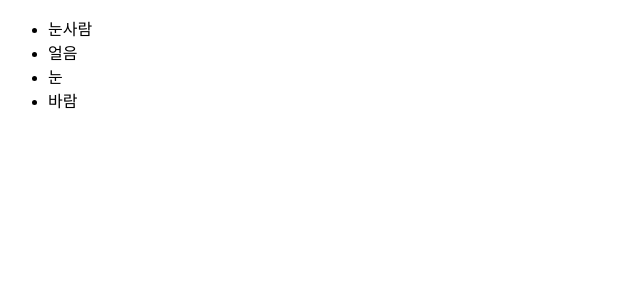
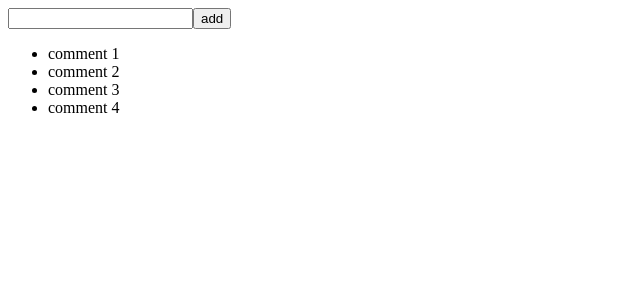
Before and after one commit to sangcheol-LEE/reactBasicStudy, a React (Create React App) app: page / in a window 1280 px wide. Shown: the top 300 px of the page, without its empty margins (0-640 px from the left). Built offline with nearby package versions, Linux system fonts and the light colour scheme.

Commit message:
add data

```diff
--- a/src/App.js
+++ b/src/App.js
@@ -1,12 +1,14 @@
 import React,{Component} from "react";
 import IterationSample from "./IterationSample";
+import Practice from "./Practice";
 
 
 class App extends Component {
   render() {
   return (
     <>
-    <IterationSample />
+    {/* <IterationSample /> */}
+    <Practice />
   </>
 
   );
--- a/src/IterationSample.js
+++ b/src/IterationSample.js
@@ -1,11 +1,46 @@
-import React from 'react'
+import React,{ useState } from 'react'
 
 
 const IterationSample = () => {
-    const names = ['눈사람', '얼음', '눈', '바람'];
-    const nameList = names.map(name => <li>{name}</li>);
 
-    return <ul>{nameList}</ul>
+    const [names, setNames] = useState([
+        {id:1, text: "SnowMan"},
+        {id:2, text: "Ice"},
+        {id:3, text: "Snow"},
+        {id:4, text: "Wind"}
+    ])
+
+    const [inputText, setInputText] = useState('')
+
+    const [nextId, setNextId] = useState(5)
+
+    const nameList = names.map(name => <li key={name.id}>{name.text}</li>)
+
+    const handleChange = e => {setInputText(e.target.value)}
+
+    const handleClick = () => {
+        const nextNames = names.concat({
+            id:nextId,
+            text: inputText
+        })
+        setNextId(nextId + 1);
+        setNames(nextNames);
+        setInputText('');
+    }
+
+
+    return(
+        <>
+            <input
+                value={inputText}
+                onChange={handleChange}
+            />
+            <button
+                onClick={handleClick}
+            >add</button>
+            <ul>{nameList}</ul>
+        </>
+    )
 };
 
 export default IterationSample
--- /dev/null
+++ b/src/Practice.js
@@ -0,0 +1,46 @@
+import React,{useState} from "react";
+
+
+const Practice = () => {
+
+    const [texts, setTexts] = useState([
+        {id:1, text: "comment 1"},
+        {id:2, text: "comment 2"},
+        {id:3, text: "comment 3"},
+        {id:4, text: "comment 4"},
+    ])
+
+    const [comment, setComment] = useState('');
+
+    const [idNum, setIdNum] = useState(5);
+
+    const text = texts.map(info => <li key={info.id}>{info.text}</li>)
+
+    const onChange = (e) => {
+        setComment(e.target.value)
+    }
+
+    const onClick = () => {
+        const nextComment = texts.concat({
+            id: idNum, text: comment
+        })
+        setTexts(nextComment);
+        setIdNum(idNum + 1);
+        setComment('')
+    }
+
+    return (
+        <>
+            <input
+                value={comment}
+                onChange={onChange}
+            />
+            <button
+                onClick={onClick}
+            >add</button>
+            <ul>{text}</ul>
+        </>
+    )
+}
+
+export default Practice
```
Also changed, not shown: 내용정리/컴포넌트반복.md (+11 -0 lines).
